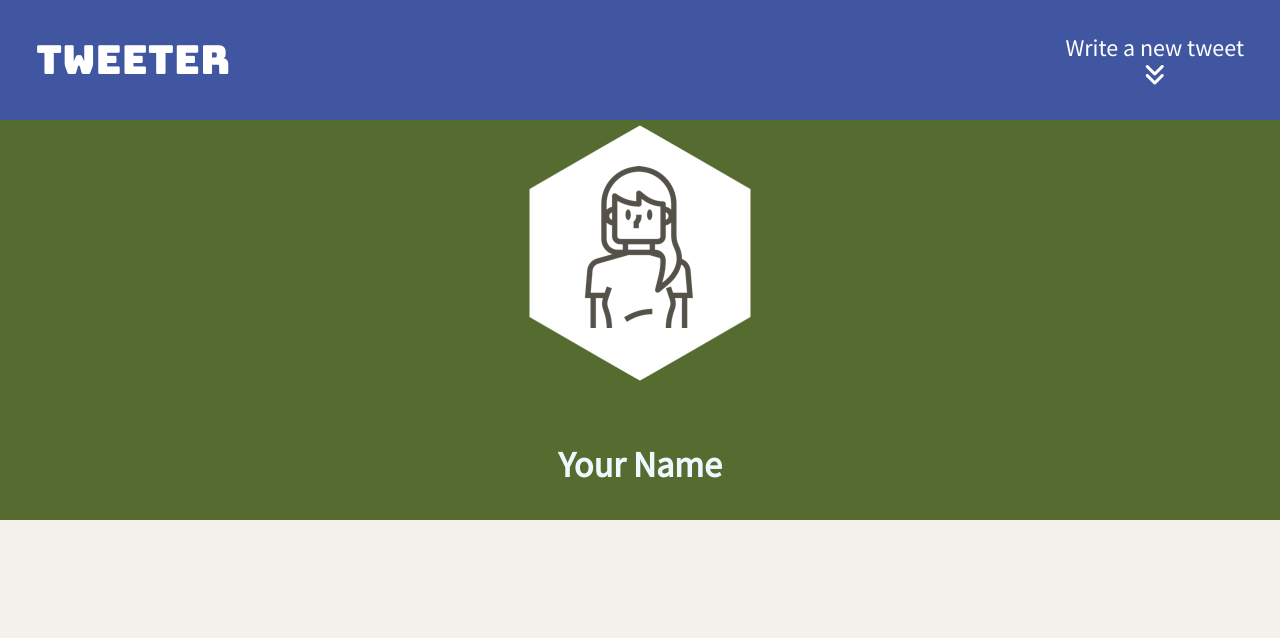
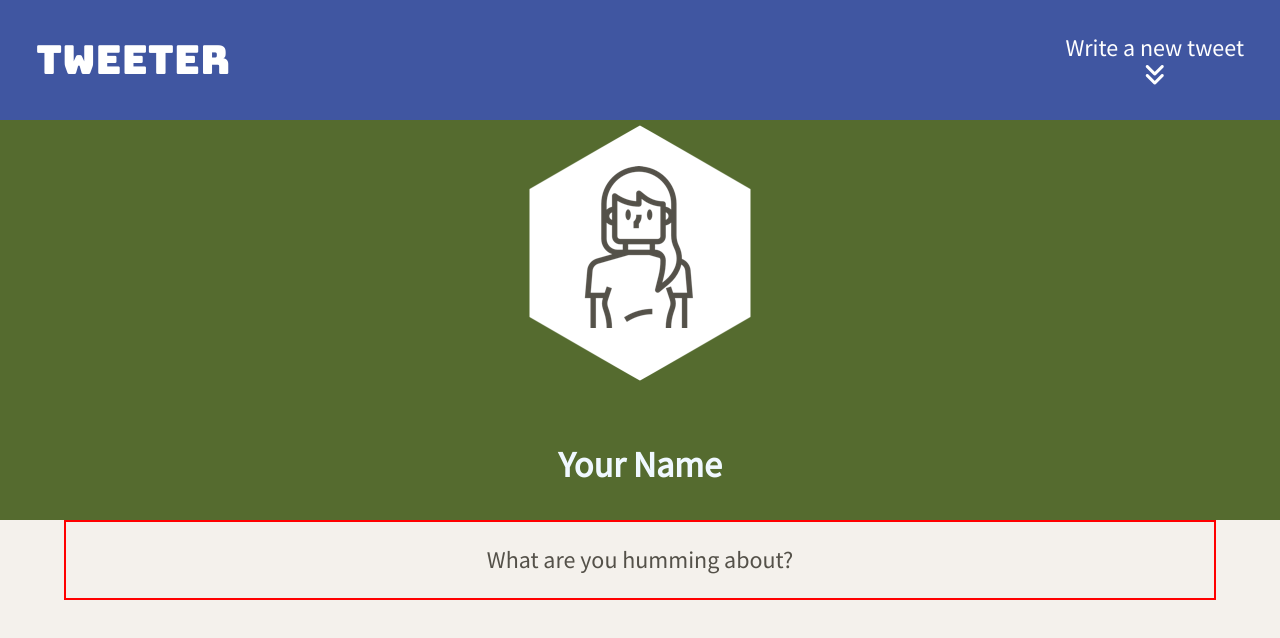
Before and after one commit to hsaidahmed/tweeter, a website: page public/index.html in a window 1280 px wide. Drawn offline with nearby package versions, Linux system fonts and the light colour scheme.

Commit message:
Setting up the main container

```diff
--- a/public/index.html
+++ b/public/index.html
@@ -44,20 +44,21 @@
       <div class="element">
         Write a new tweet
         <i class="fas fa-angle-double-down"></i>
-
-    </div>
+      </div>
     </nav>
     <header>
       <div>
-          <img src="/images/profile-hex.png">
+        <img src="/images/profile-hex.png" />
       </div>
-      <br>
+      <br />
       <div>
-          <h2>Your Name</h2>
+        <h2>Your Name</h2>
       </div>
-  </header>
+    </header>
 
     <!-- Page-specific (main) content here -->
-    <main class="container"></main>
+    <main class="container">
+      <p>What are you humming about?</p>
+    </main>
   </body>
 </html>
--- a/public/styles/header.css
+++ b/public/styles/header.css
@@ -7,6 +7,6 @@ header {
   background-color: darkolivegreen;
   flex-direction:column;
   color: aliceblue;
-
+  z-index: 0;
 
 }
--- a/public/styles/layout.css
+++ b/public/styles/layout.css
@@ -20,6 +20,16 @@ body {
   font-size: 24px;
   font-family: 'Source Sans Pro', sans-serif;
 }
+main {
+  width: 90%;
+  display:flex;
+  align-items: center;
+  justify-content:center;
+  border: solid 2px red;
+  margin:auto;
+
+
+}
 
 
 /*
--- a/public/styles/nav.css
+++ b/public/styles/nav.css
@@ -8,7 +8,7 @@ nav {
   padding-left: 1.5em;
   justify-content: space-between;
   align-items: center;
-
+  z-index: 1;
 }
 
 .title{
```
